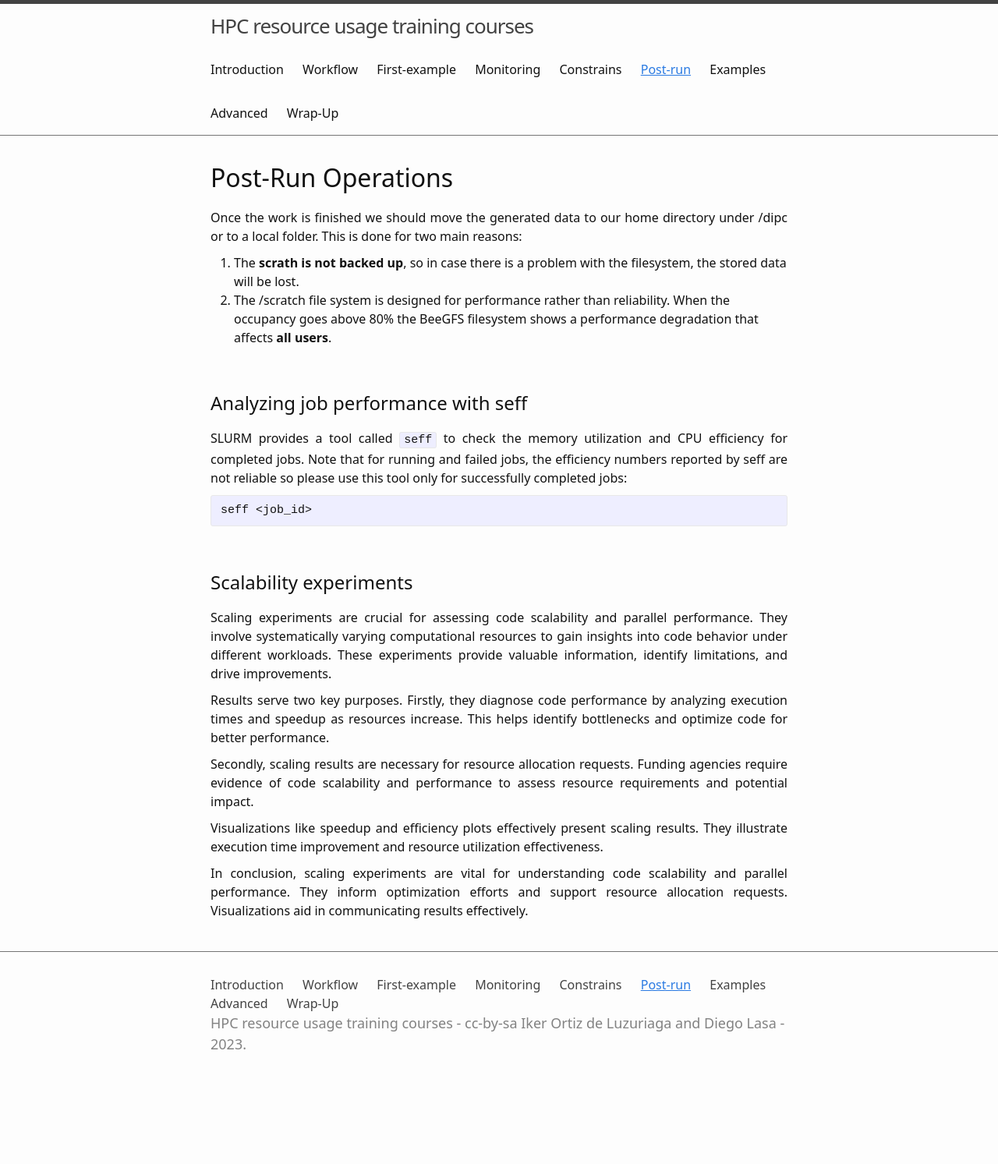
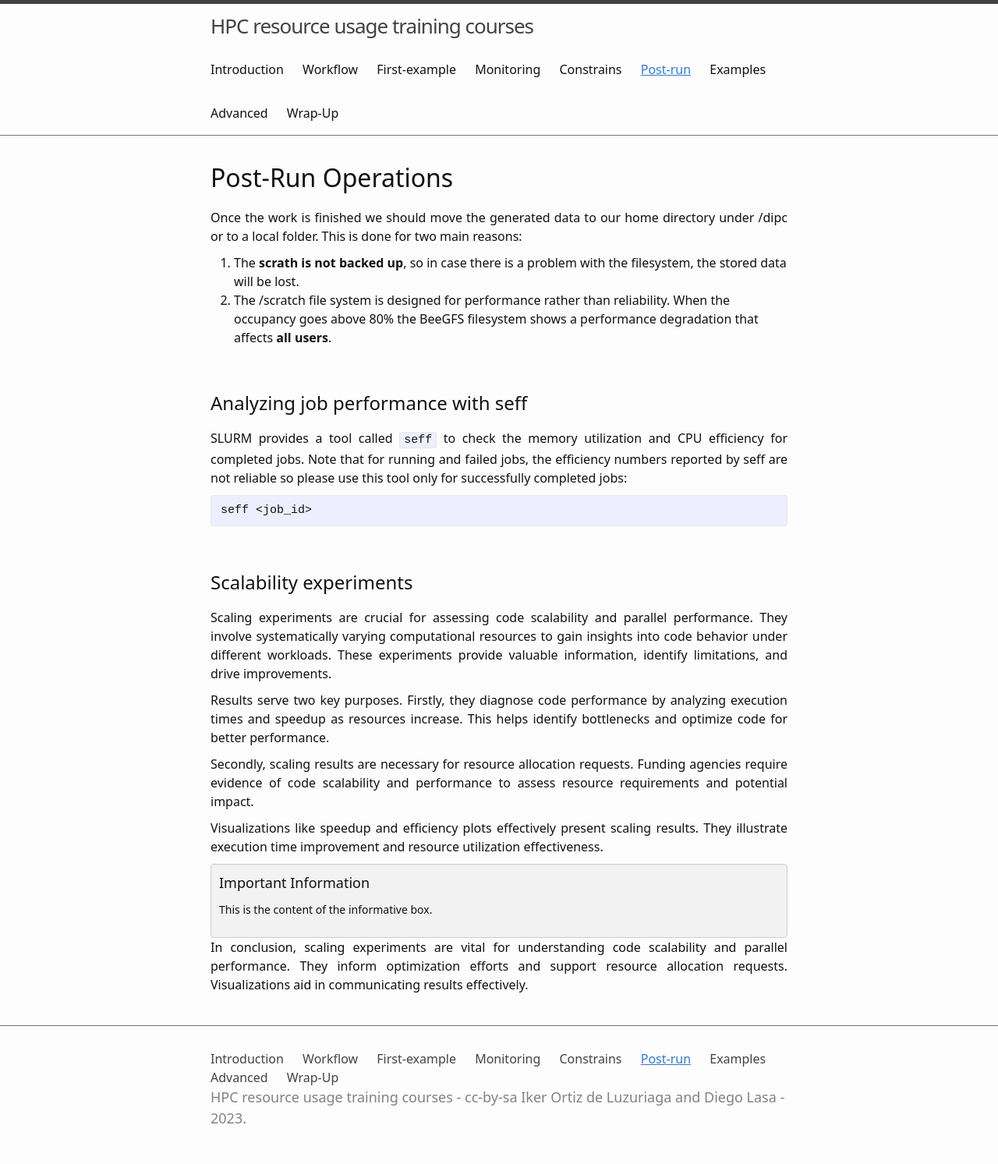
Before and after one commit to dipc-cc/slurm-training, a Jekyll site: the page built from 6_postrun.md, in a window 1280 px wide. Shown: the whole page at 78% size. Built offline with Jekyll 4.4.1, drawn with Linux system fonts in a browser that asks for light colours; some web fonts are replaced; before the commit the page ends 1398 px from its top, so only the background shows below that.

Commit message:
adding info box to 6.lesson

```diff
--- a/6_postrun.md
+++ b/6_postrun.md
@@ -47,6 +47,32 @@ Secondly, scaling results are necessary for resource allocation requests. Fundin
 Visualizations like speedup and efficiency plots effectively present scaling results. They illustrate execution time improvement and resource utilization effectiveness.
 </div>
 
+<style>
+  .info-box {
+    background-color: #f2f2f2;
+    padding: 10px;
+    border: 1px solid #ccc;
+    border-radius: 4px;
+  }
+
+  .info-box h3 {
+    font-size: 18px;
+    margin-bottom: 10px;
+  }
+
+  .info-box p {
+    font-size: 14px;
+    line-height: 1.5;
+  }
+</style>
+
+<div class="info-box">
+  <h3>Important Information</h3>
+  <p>This is the content of the informative box.</p>
+</div>
+
+
+
 <div align="justify" class="text">
 In conclusion, scaling experiments are vital for understanding code scalability and parallel performance. They inform optimization efforts and support resource allocation requests. Visualizations aid in communicating results effectively.
 </div>
```
